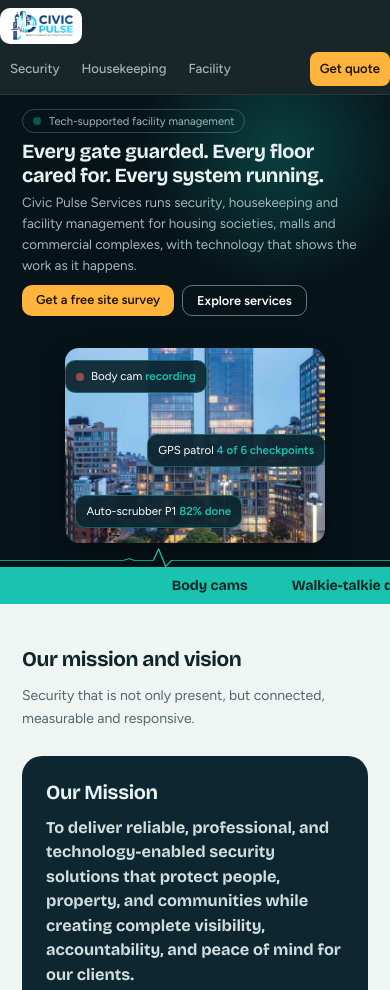
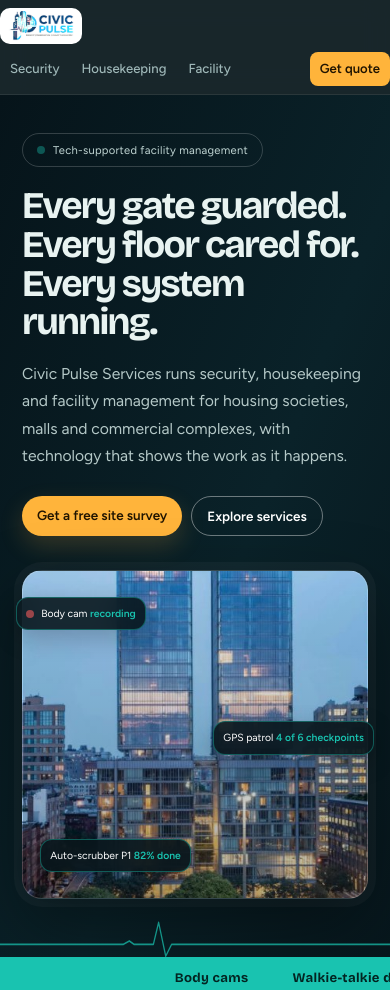
Before and after one commit to CivicPulseServices/civicpulseservices, a plain HTML site: page index.html in a window 390 px wide. Shown: the top 990 px of the page. Drawn offline with nearby package versions, Linux system fonts and the light colour scheme.

Commit message:
Enhance homepage visual design
Co-authored-by: Copilot <223556219+Copilot@users.noreply.github.com>

```diff
--- a/assets/brand.css
+++ b/assets/brand.css
@@ -33,3 +33,60 @@ body[data-page="security"] .scene .art{background-image:url(img/guard-full.jpg);
 body[data-page="security"] .hero .scene{max-width:250px}
 body[data-page="security"] .hero .scene .art{max-width:250px}
 @media (max-width:860px){.split,.split.rev{grid-template-columns:1fr}.art{max-width:100%}.bar{height:auto;padding:8px 0;gap:8px 12px}.logo{padding:3px 8px}.logo:before{height:30px}nav{width:100%;overflow-x:auto;-webkit-overflow-scrolling:touch;scrollbar-width:none}nav::-webkit-scrollbar{display:none}nav a.nb{margin-left:auto}.hero{padding:14px 0 24px}.hero .scene,.hero .scene .art{max-width:260px}body[data-page="security"] .hero .scene,body[data-page="security"] .hero .scene .art{max-width:220px}html{scroll-padding-top:calc(env(safe-area-inset-top,0px) + 110px)}}
+
+/* A more editorial homepage, with the site's own photography and palette. */
+body[data-page=""] .hero{padding:clamp(54px,7vw,88px) 0 clamp(72px,9vw,108px);background:linear-gradient(112deg,#06141a 0%,#0a2229 58%,#07171d 100%)}
+body[data-page=""] .hero:before{width:min(58vw,700px);height:min(58vw,700px);inset:-28% -12% auto auto;background:radial-gradient(circle,rgba(25,195,176,.2),transparent 68%)}
+body[data-page=""] .hero .g{grid-template-columns:1.04fr .96fr;gap:clamp(36px,6vw,76px)}
+body[data-page=""] .hero .badge{margin-bottom:20px;padding:7px 14px;color:#c0d5d3;border-color:rgba(255,255,255,.18);letter-spacing:.025em}
+body[data-page=""] .hero h1{max-width:15ch;margin-bottom:18px;font-size:clamp(2.45rem,4.5vw,4rem);line-height:1.03;letter-spacing:-.045em}
+body[data-page=""] .hero .lead{max-width:49ch;color:#b5c9c8;font-size:1.05rem;line-height:1.75}
+body[data-page=""] .hero .cta{gap:12px;margin-top:26px}
+body[data-page=""] .hero .btn{padding:13px 20px;border-radius:999px;font-size:.92rem}
+body[data-page=""] .hero .btn:not(.ghost){box-shadow:0 10px 24px rgba(255,180,59,.18)}
+body[data-page=""] .hero .scene{width:100%;max-width:490px;aspect-ratio:1.18;margin-inline:auto 0;border:1px solid rgba(255,255,255,.18);border-radius:26px;background-image:linear-gradient(180deg,rgba(4,17,22,.04),rgba(4,17,22,.28)),url(img/hero-city.jpg);box-shadow:0 28px 72px rgba(0,0,0,.4),0 0 0 8px rgba(255,255,255,.035)}
+body[data-page=""] .hero .scene:before{content:"";position:absolute;z-index:-1;inset:18px -18px -18px 18px;border:1px solid rgba(25,195,176,.42);border-radius:28px}
+body[data-page=""] .hero .chip{padding:10px 13px;border-radius:12px;background:rgba(6,20,26,.88);backdrop-filter:blur(12px);box-shadow:0 8px 24px rgba(0,0,0,.22);font-size:.76rem}
+body[data-page=""] .hero .c1{top:8%;left:-5%}
+body[data-page=""] .hero .c2{top:46%;right:-5%}
+body[data-page=""] .hero .c3{bottom:8%;left:5%}
+body[data-page=""] .ecg{height:38px;opacity:.72}
+body[data-page=""] .marq{padding:13px 0;font-size:.82rem;letter-spacing:.025em}
+body[data-page=""] #services{padding-top:76px;padding-bottom:76px}
+body[data-page=""] #services .wrap>h2,body[data-page=""] #services .wrap>.lede{max-width:650px}
+body[data-page=""] #services .split,body[data-page=""] #services .split.rev{grid-template-columns:minmax(0,1fr) minmax(300px,.8fr);gap:clamp(34px,6vw,76px);padding:48px 0}
+body[data-page=""] #services .split.rev{grid-template-columns:minmax(300px,.8fr) minmax(0,1fr)}
+body[data-page=""] #services .split .art{max-width:440px;aspect-ratio:1.32;border:1px solid rgba(6,20,26,.08);border-radius:24px;box-shadow:0 20px 44px rgba(6,20,26,.2);transition:transform .35s ease,box-shadow .35s ease}
+body[data-page=""] #services .split:hover .art{transform:translateY(-5px);box-shadow:0 28px 54px rgba(6,20,26,.24)}
+body[data-page=""] #services .tag{padding:6px 13px;font-size:.78rem}
+body[data-page=""] #services .sh{max-width:24ch;font-size:clamp(1.35rem,2.1vw,1.8rem);line-height:1.2}
+body[data-page=""] #services .split>div:first-child>p{max-width:55ch;line-height:1.75}
+body[data-page=""] .stats>div{padding:24px;border-radius:20px;box-shadow:0 8px 24px rgba(6,20,26,.045);transition:transform .2s ease,box-shadow .2s ease}
+body[data-page=""] .stats>div:hover{transform:translateY(-4px);box-shadow:0 16px 30px rgba(6,20,26,.1)}
+body[data-page=""] .sect>div{min-height:190px;padding:26px;border:1px solid rgba(255,255,255,.08);border-radius:22px}
+body[data-page=""] .sect>div h3{font-size:1.15rem}
+body[data-page=""] .steps>div{border-color:rgba(25,195,176,.65)}
+body[data-page=""] .steps>div:before{box-shadow:0 0 0 5px var(--bg)}
+@media (max-width:860px){
+ body[data-page=""] .hero{padding:48px 0 72px}
+ body[data-page=""] .hero .g{grid-template-columns:1fr;gap:34px}
+ body[data-page=""] .hero h1{max-width:17ch;font-size:clamp(2.35rem,7vw,3.35rem)}
+ body[data-page=""] .hero .scene{max-width:560px;margin:0 auto}
+ body[data-page=""] #services{padding-top:54px;padding-bottom:54px}
+ body[data-page=""] #services .split,body[data-page=""] #services .split.rev{grid-template-columns:1fr;gap:24px;padding:34px 0}
+ body[data-page=""] #services .split .art{max-width:100%;aspect-ratio:1.45}
+ body[data-page=""] #services .split.rev .art{order:0}
+}
+@media (max-width:520px){
+ body[data-page=""] .hero{padding:38px 0 58px}
+ body[data-page=""] .hero h1{font-size:2.35rem}
+ body[data-page=""] .hero .lead{font-size:.98rem}
+ body[data-page=""] .hero .scene{aspect-ratio:1.05;border-radius:20px}
+ body[data-page=""] .hero .scene:before{inset:12px -8px -12px 8px;border-radius:22px}
+ body[data-page=""] .hero .chip{padding:7px 9px;font-size:.65rem}
+ body[data-page=""] .hero .c1{left:-2%}
+ body[data-page=""] .hero .c2{right:-2%}
+ body[data-page=""] .hero .cta{gap:9px}
+ body[data-page=""] .hero .btn{padding:11px 15px;font-size:.84rem}
+}
+@media (prefers-reduced-motion:reduce){body[data-page=""] #services .split .art,body[data-page=""] .stats>div{transition:none}}
```
